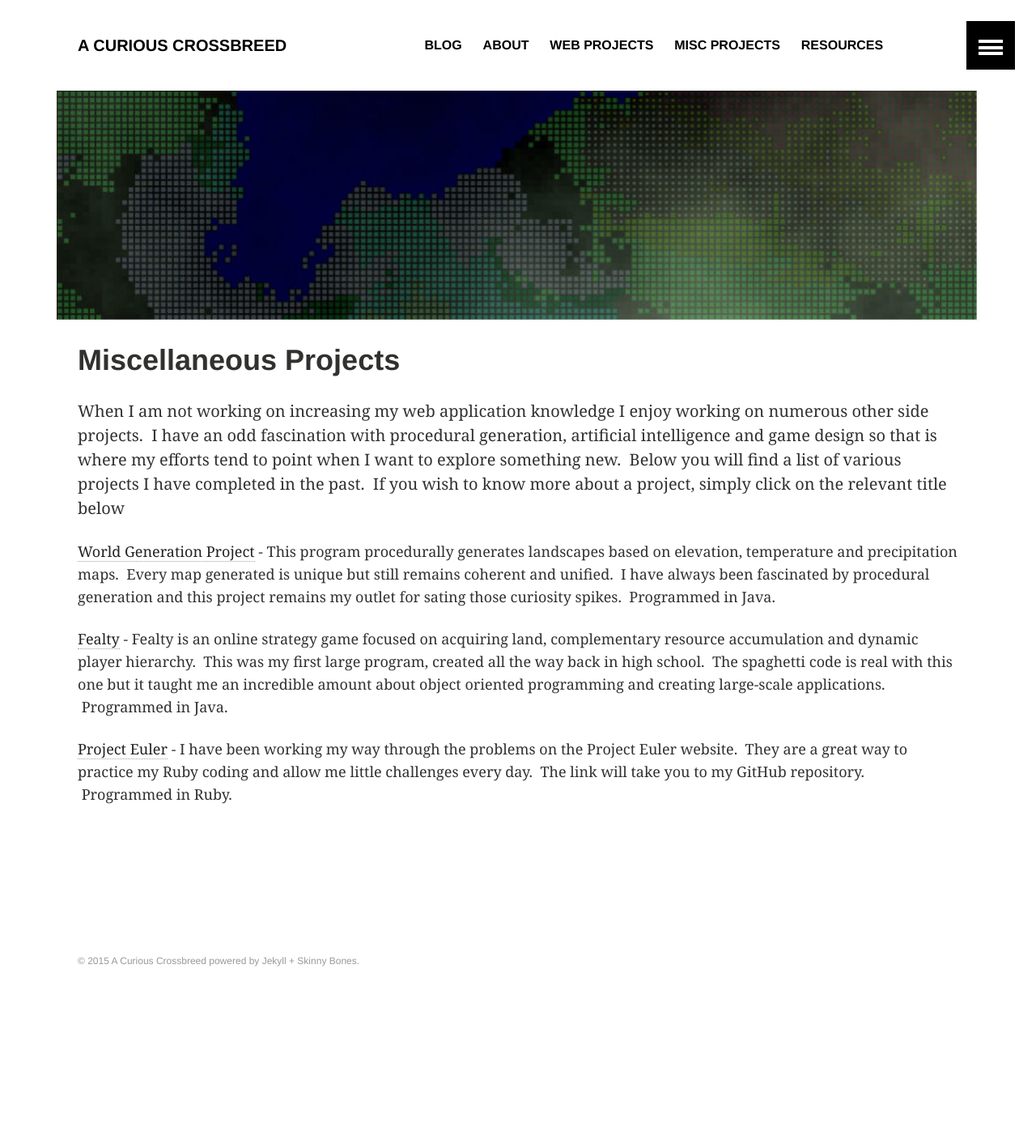
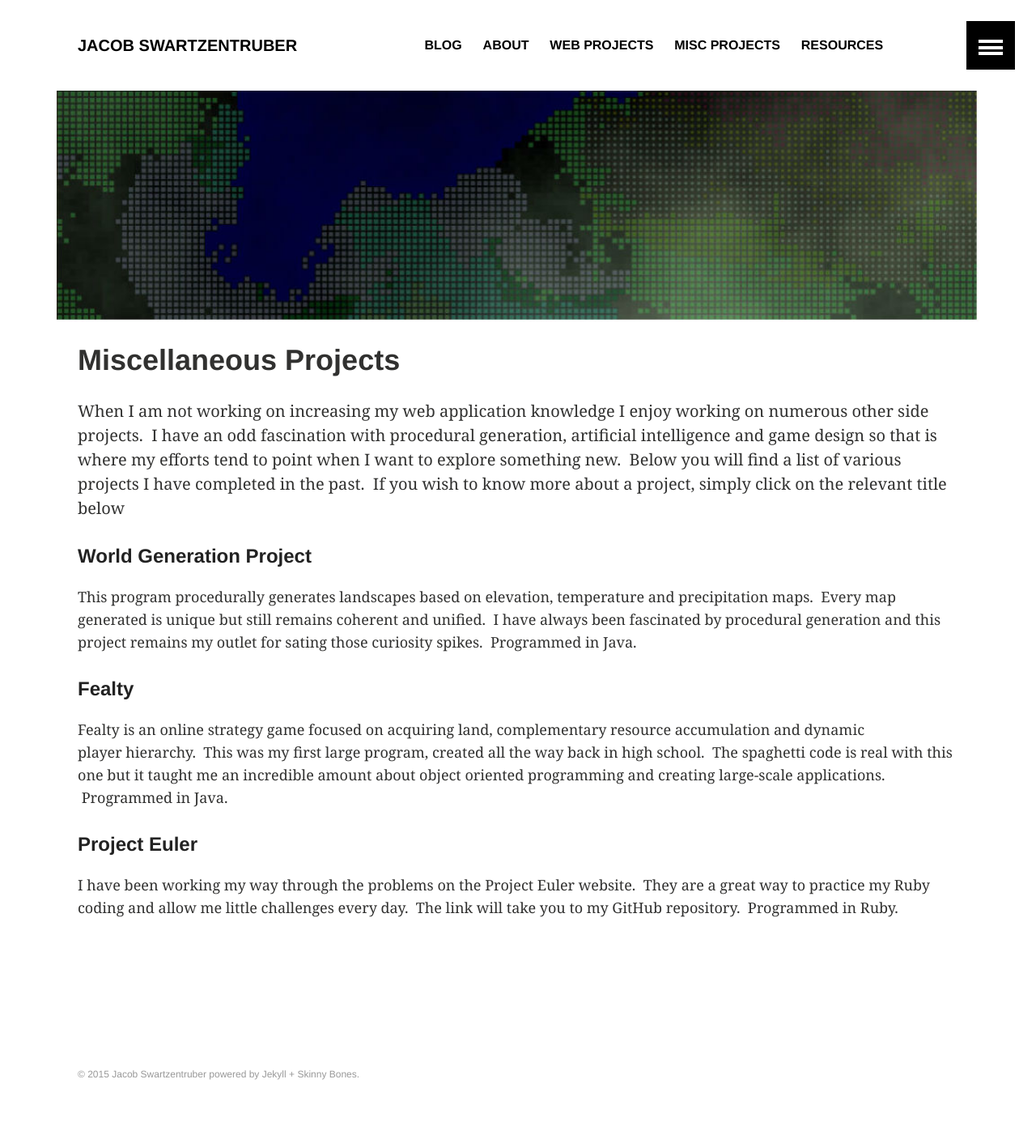
Before and after one commit to jacobswartzentruber/old-jekyll-portfolio, a Jekyll site: the page built from misc_projects/index.html, in a window 1280 px wide. Shown: the whole page at 81% size. Built offline with Jekyll 4.4.1, drawn with Linux system fonts in a browser that asks for light colours; before the commit the page ends 1273 px from its top, so only the background shows below that.

Commit message:
Created Uncovering Jekyll post and updated post-index page

```diff
--- a/_config.yml
+++ b/_config.yml
@@ -1,9 +1,9 @@
 # Site wide configuration
 
-title: A Curious Crossbreed
+title: Jacob Swartzentruber
 description: Navigating the wild waters of web app development
 logo: logo-large.png # 120x120 px default image used for Twitter summary card
-teaser: default-teaser.jpg
+teaser: inset-default-teaser.png
 locale:
 #url: http://localhost:4000
 
--- a/_includes/post-grid.html
+++ b/_includes/post-grid.html
@@ -1,7 +1,7 @@
 <article class="tile" itemscope itemtype="http://schema.org/Article">
   <a href="{{ site.url }}{{ post.url }}" title="{{ post.title }}" class="post-teaser">{% if post.image.teaser %}<img src="{{ site.url }}/images/{{ post.image.teaser }}" alt="teaser" itemprop="image">
     {% else %}<img src="{{ site.url }}/images/{{ site.teaser }}" alt="teaser" itemprop="image">{% endif %}</a>
-  {% if post.date %}<p class="entry-date date published"><time datetime="{{ post.date | date: "%Y-%m-%d" }}" itemprop="datePublished">{{ post.date | date: "%B %d, %Y" }}</time></p>{% endif %}
-  <h2 class="post-title" itemprop="name"><a href="{{ site.url }}{{ post.url }}">{{ post.title }}</a></h2>
+  {% if post.date %}<p class="entry-date date published center"><time datetime="{{ post.date | date: "%Y-%m-%d" }}" itemprop="datePublished">{{ post.date | date: "%B %d, %Y" }}</time></p>{% endif %}
+  <h2 class="post-title center" itemprop="name"><a href="{{ site.url }}{{ post.url }}">{{ post.title }}</a></h2>
   <p class="post-excerpt" itemprop="description">{{ post.excerpt | strip_html | truncate: 160 }}</p>
 </article><!-- /.tile -->
--- a/misc_projects/index.html
+++ b/misc_projects/index.html
@@ -6,6 +6,9 @@
   feature: map-gen-feature.jpg
 ---
 <p>When I am not working on increasing my web application knowledge I enjoy working on numerous other side projects.  I have an odd fascination with procedural generation, artificial intelligence and game design so that is where my efforts tend to point when I want to explore something new.  Below you will find a list of various projects I have completed in the past.  If you wish to know more about a project, simply click on the relevant title below</p>
-<p><a title="World Generation Project" href="{{ site.url }}/misc_projects/world_generation_project/">World Generation Project</a> - This program procedurally generates landscapes based on elevation, temperature and precipitation maps.  Every map generated is unique but still remains coherent and unified.  I have always been fascinated by procedural generation and this project remains my outlet for sating those curiosity spikes.  Programmed in Java.</p>
-<p><a title="Fealty" href="{{ site.url }}/misc_projects/fealty/">Fealty</a> - Fealty is an online strategy game focused on acquiring land, complementary resource accumulation and dynamic player hierarchy.  This was my first large program, created all the way back in high school.  The spaghetti code is real with this one but it taught me an incredible amount about object oriented programming and creating large-scale applications.  Programmed in Java.</p>
-<p><a title="Project Euler Solutions Repository" href="https://github.com/jacobswartzentruber/project_euler">Project Euler</a> - I have been working my way through the problems on the Project Euler website.  They are a great way to practice my Ruby coding and allow me little challenges every day.  The link will take you to my GitHub repository.  Programmed in Ruby.</p>
+<h4><a title="World Generation Project" href="{{ site.url }}/misc_projects/world_generation_project/">World Generation Project</a></h4>
+<p>This program procedurally generates landscapes based on elevation, temperature and precipitation maps.  Every map generated is unique but still remains coherent and unified.  I have always been fascinated by procedural generation and this project remains my outlet for sating those curiosity spikes.  Programmed in Java.</p>
+<h4><a title="Fealty" href="{{ site.url }}/misc_projects/fealty/">Fealty</a></h4>
+<p>Fealty is an online strategy game focused on acquiring land, complementary resource accumulation and dynamic player hierarchy.  This was my first large program, created all the way back in high school.  The spaghetti code is real with this one but it taught me an incredible amount about object oriented programming and creating large-scale applications.  Programmed in Java.</p>
+<h4><a title="Project Euler Solutions Repository" href="https://github.com/jacobswartzentruber/project_euler">Project Euler</a></h4>
+<p>I have been working my way through the problems on the Project Euler website.  They are a great way to practice my Ruby coding and allow me little challenges every day.  The link will take you to my GitHub repository.  Programmed in Ruby.</p>
```
Also changed, not shown: _posts/2015-04-30-uncovering-jekyll.md (added, +24 -0 lines), images/inset-default-teaser.png (added), images/jekyll-feature.png (added), 1 other file.
